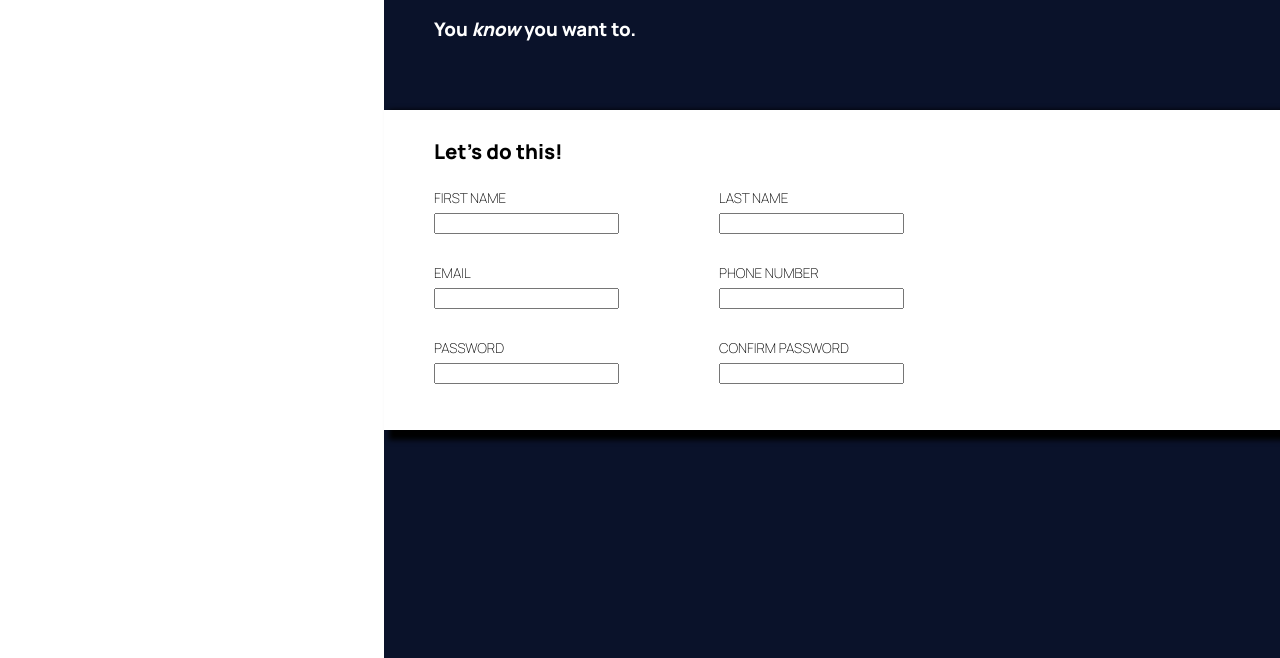
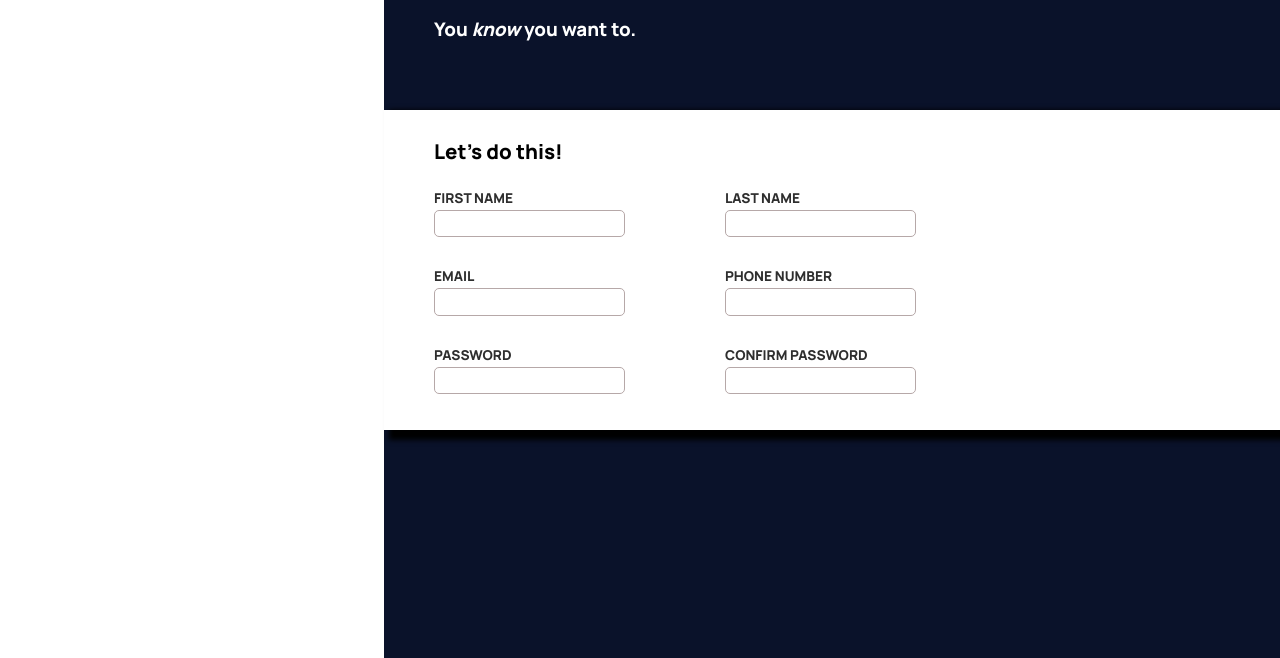
Before and after one commit to Kkawakami08/sign-up-form, a plain HTML site: page index.html in a window 1280 px wide. Shown: the part 242-900 px from the top of the page. Drawn offline with Linux system fonts and the light colour scheme.

Commit message:
focus css on input

```diff
--- a/style.css
+++ b/style.css
@@ -76,7 +76,22 @@ label {
 }
 
 label {
-  margin-bottom: 6px;
+  margin-bottom: 3px;
+  font-weight: bold;
+  color: rgb(46, 46, 46);
+}
+
+input {
+  border: rgb(182, 168, 168) solid 1px;
+  height: 1.75em;
+  padding-left: 10px;
+  border-radius: 5px;
+}
+
+input:focus {
+  outline: none !important;
+  border: #0a122a 1px solid;
+  box-shadow: 2px 2px 5px 1px rgba(0, 0, 0, 0.4);
 }
 
 form {
```
